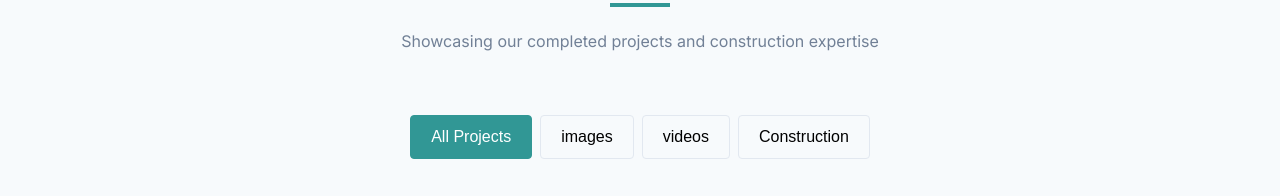
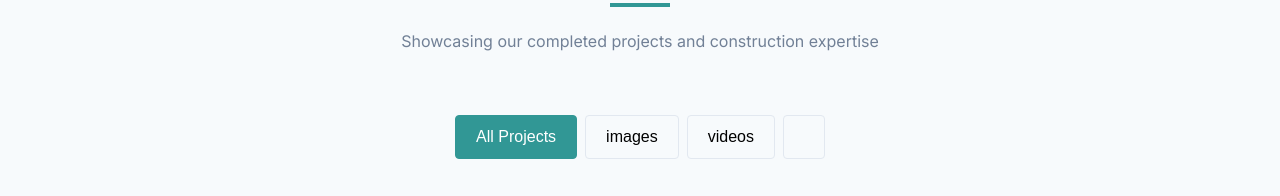
Before and after one commit to Tseprosper1234/ignaconstruction, a plain HTML site: page index.html in a window 1280 px wide. Shown: the part 3041-3237 px from the top of the page. Drawn offline with Linux system fonts and the light colour scheme; files whose address does not match are found by name.

Commit message:
Update index.html

```diff
--- a/index.html
+++ b/index.html
@@ -1145,7 +1145,7 @@
                     <button class="filter-btn active" data-filter="all" role="tab" aria-selected="true">All Projects</button>
                     <button class="filter-btn" data-filter="residential" role="tab" aria-selected="false">images</button>
                     <button class="filter-btn" data-filter="commercial" role="tab" aria-selected="false">videos</button>
-                    <button class="filter-btn" data-filter="construction" role="tab" aria-selected="false">Construction</button>
+                    <button class="filter-btn" data-filter="construction" role="tab" aria-selected="false"></button>
                 </div>
 
                 <div class="portfolio-grid" id="portfolioGrid">
```
